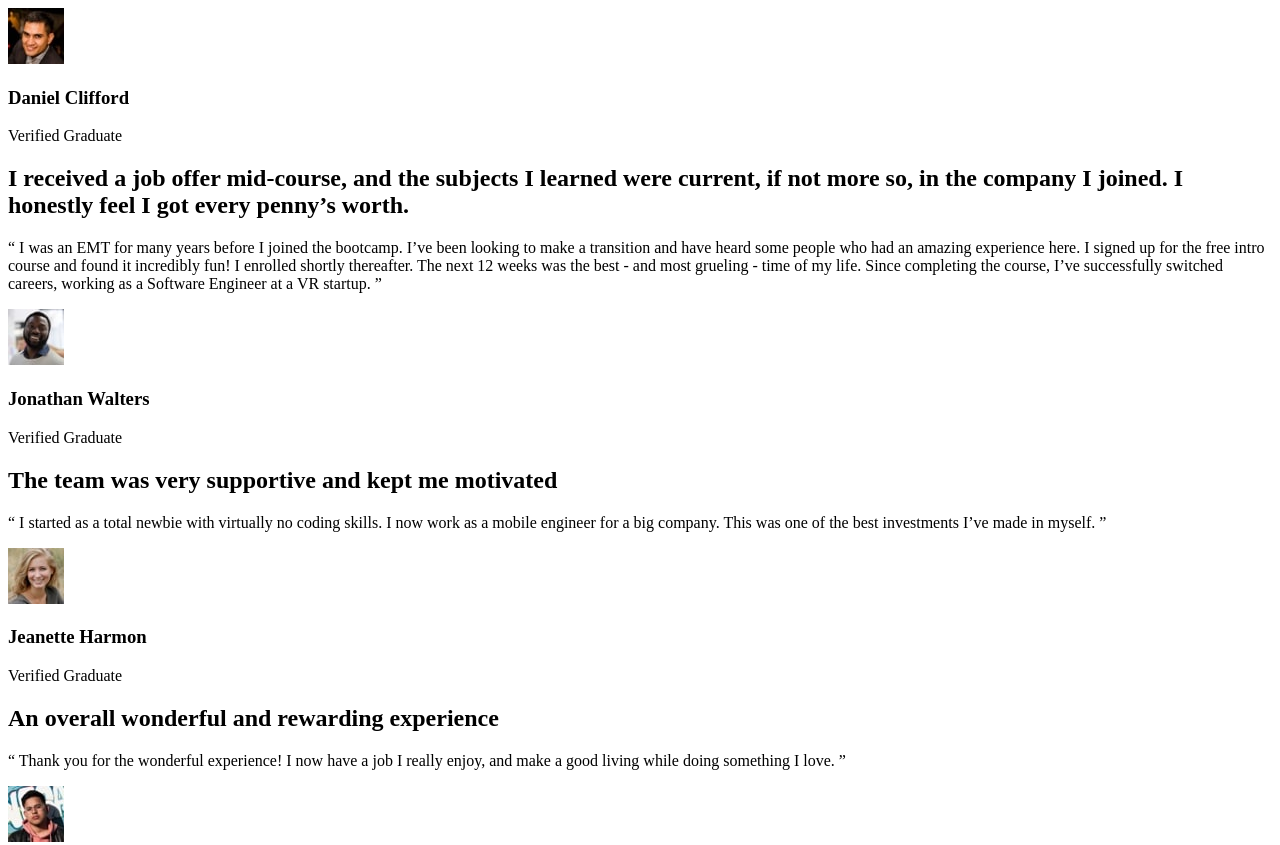
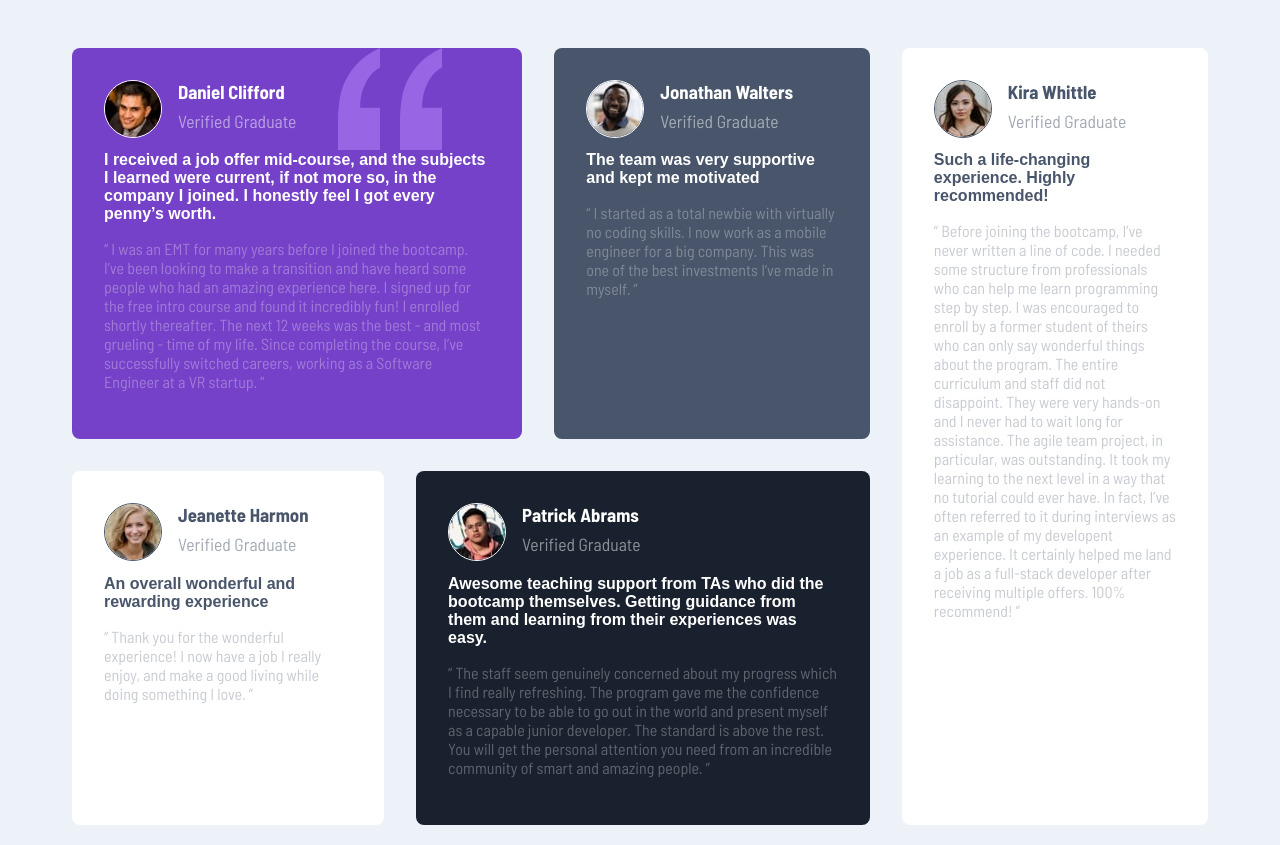
Before and after one commit to rbhgaston/testimonials-grid-section-main, a plain HTML site: page index.html in a window 1280 px wide. Shown: the top 845 px of the page. Drawn offline with Linux system fonts and the light colour scheme.

Commit message:
finish desktop version

```diff
--- a/index.html
+++ b/index.html
@@ -16,8 +16,9 @@
 </head>
 <body>
 
-  <div class="testimonial">
-    <div>
+  <div class="testimonial white-text purple-back testimonial-daniel">
+    <img class="quotation" src="./images/bg-pattern-quotation.svg" alt="">
+    <div class="testimonial-header">
       <img src="./images/image-daniel.jpg" alt="">
       <h3>Daniel Clifford</h3>
       <p>Verified Graduate</p>
@@ -28,10 +29,12 @@
       transition and have heard some people who had an amazing experience here. I signed up
       for the free intro course and found it incredibly fun! I enrolled shortly thereafter.
       The next 12 weeks was the best - and most grueling - time of my life. Since completing
-      the course, I’ve successfully switched careers, working as a Software Engineer at a VR startup. ”</p>
+      the course, I’ve successfully switched careers, working as a Software Engineer at a VR startup. ”
+    </p>
+  </div>
 
-      <div class="testimonial">
-      <div>
+  <div class="testimonial white-text dark-grey-back testimonial-jonathan">
+  <div class="testimonial-header">
     <img src="./images/image-jonathan.jpg" alt="">
     <h3>Jonathan Walters</h3>
     <p>Verified Graduate</p>
@@ -41,8 +44,8 @@
     for a big company. This was one of the best investments I’ve made in myself. ”</p>
     </div>
 
-  <div class="testimonial">
-    <div>
+  <div class="testimonial grey-text white-back testimonial-jeanette">
+    <div class="testimonial-header">
       <img src="./images/image-jeanette.jpg" alt="">
       <h3>Jeanette Harmon</h3>
       <p>Verified Graduate</p>
@@ -52,8 +55,8 @@
       while doing something I love. ”</p>
   </div>
 
-  <div class="testimonial">
-  <div>
+  <div class="testimonial white-text dark-blue-back testimonial-patrick">
+  <div class="testimonial-header">
     <img src="./images/image-patrick.jpg" alt="">
     <h3>Patrick Abrams</h3>
     <p>Verified Graduate</p>
@@ -66,8 +69,8 @@
     an incredible community of smart and amazing people. ”</p>
   </div>
 
-  <div class="testimonial">
-  <div>
+  <div class="testimonial grey-text white-back testimonial-kira">
+  <div class="testimonial-header">
     <img src="./images/image-kira.jpg" alt="">
     <h3>Kira Whittle</h3>
     <p>Verified Graduate</p>
--- a/styles.css
+++ b/styles.css
@@ -1,4 +1,4 @@
-### Primary
+/* ### Primary
 
 Moderate violet: hsl(263, 55%, 52%)
 Very dark grayish blue: hsl(217, 19%, 35%)
@@ -14,3 +14,155 @@ Note for text colors:
 
 1. "Verified Graduate" has the same color as the person's name with 50% opacity
 2. Review paragraphs inside the quotations have the same color as well, but are at 70% opacity
+*/
+
+body{
+    background-color: hsl(210, 46%, 95%);
+    box-sizing: border-box;
+    padding: 5vh 5vw;
+
+    font-family: "Barlow Semi Condensed";
+
+    display: flex;
+    gap: 2rem;
+    flex-direction: column;
+}
+
+.white-text{
+    color: hsl(0, 0%, 100%);
+}
+
+.grey-text{
+    color: hsl(217, 19%, 35%);
+}
+
+.testimonial{
+    padding: 2rem;
+    border-radius: .5rem;
+    position: relative;
+    z-index: 1;
+}
+
+.quotation{
+    position: absolute;
+    top: 0;
+    right: 5rem;
+    font-size: 3rem;
+    opacity: 70%;
+    z-index:-1;
+}
+
+.testimonial-header{
+    display: grid;
+    grid-template-columns: auto  1fr;
+    grid-template-rows: 2;
+    column-gap: 1rem;
+}
+
+.testimonial-header *{
+    padding: 0;
+    margin: 0;
+}
+
+.testimonial-header img{
+    border-radius: 50%;
+    grid-row: 1 / 3;
+    grid-column: 1;
+    margin: auto;
+    border: 1px solid;
+}
+
+.testimonial-header h2{
+    grid-row: 1;
+    grid-column: 2;
+    font-size: calc(0.3rem + 1vw);
+}
+
+.testimonial-header p{
+    grid-row: 2;
+    grid-column: 2;
+    opacity: 50%;
+    font-size: calc(0.3rem + 1vw);
+}
+
+.testimonial > h2{
+    font-family: "Barlow", sans-serif;
+    font-size: calc(.7rem + 1vw);
+}
+
+.testimonial > p{
+    opacity: 30%;
+    font-size: calc(.7rem + 1vw);
+}
+
+
+/* Babckgrounds colors */
+.purple-back{
+    background-color: hsl(263, 55%, 52%);
+}
+
+.dark-blue-back{
+    background-color: hsl(219, 29%, 14%);
+}
+
+.dark-grey-back{
+    background-color: hsl(217, 19%, 35%);
+}
+
+.white-back{
+    background-color: hsl(0, 0%, 100%);
+}
+
+@media screen and (min-width: 768px){
+    body{
+        display: grid;
+        grid-template-columns: 4;
+        grid-template-rows: 2;
+    }
+
+    .testimonial-header h2, p{
+        font-size: 1rem;
+    }
+
+    .testimonial > h2{
+        font-size: 1rem;
+    }
+
+    .testimonial > p{
+        font-size: 1rem;
+    }
+
+    .testimonial:hover{
+        transform: scale(1.05);
+        transition: transform .5s;
+    }
+
+    .testimonial-daniel{
+        grid-column: 1 / 3;
+        grid-row: 1;
+    }
+
+    .testimonial-jonathan{
+        grid-column: 3 / 4;
+        grid-row: 1;
+    }
+
+    .testimonial-kira{
+        grid-column: 4 / 5;
+        grid-row: 1 / 3;
+    }
+
+    .testimonial-jeanette{
+        grid-column: 1 / 2;
+        grid-row: 2;
+    }
+
+    .testimonial-patrick{
+        grid-column: 2 / 4;
+        grid-row: 2;
+    }
+
+
+
+
+}
```
Lines whose indentation alone changed are shown as unchanged.
